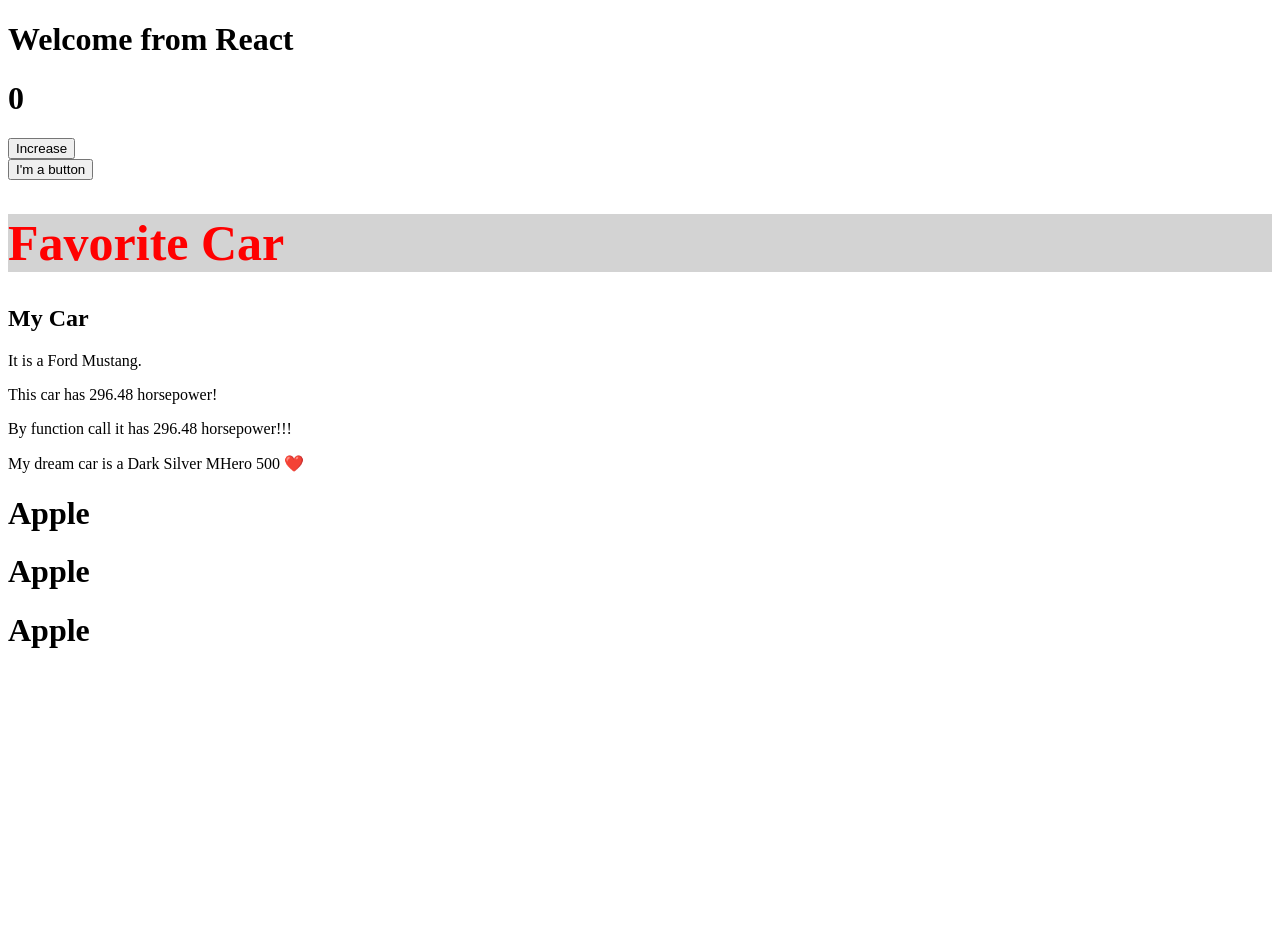
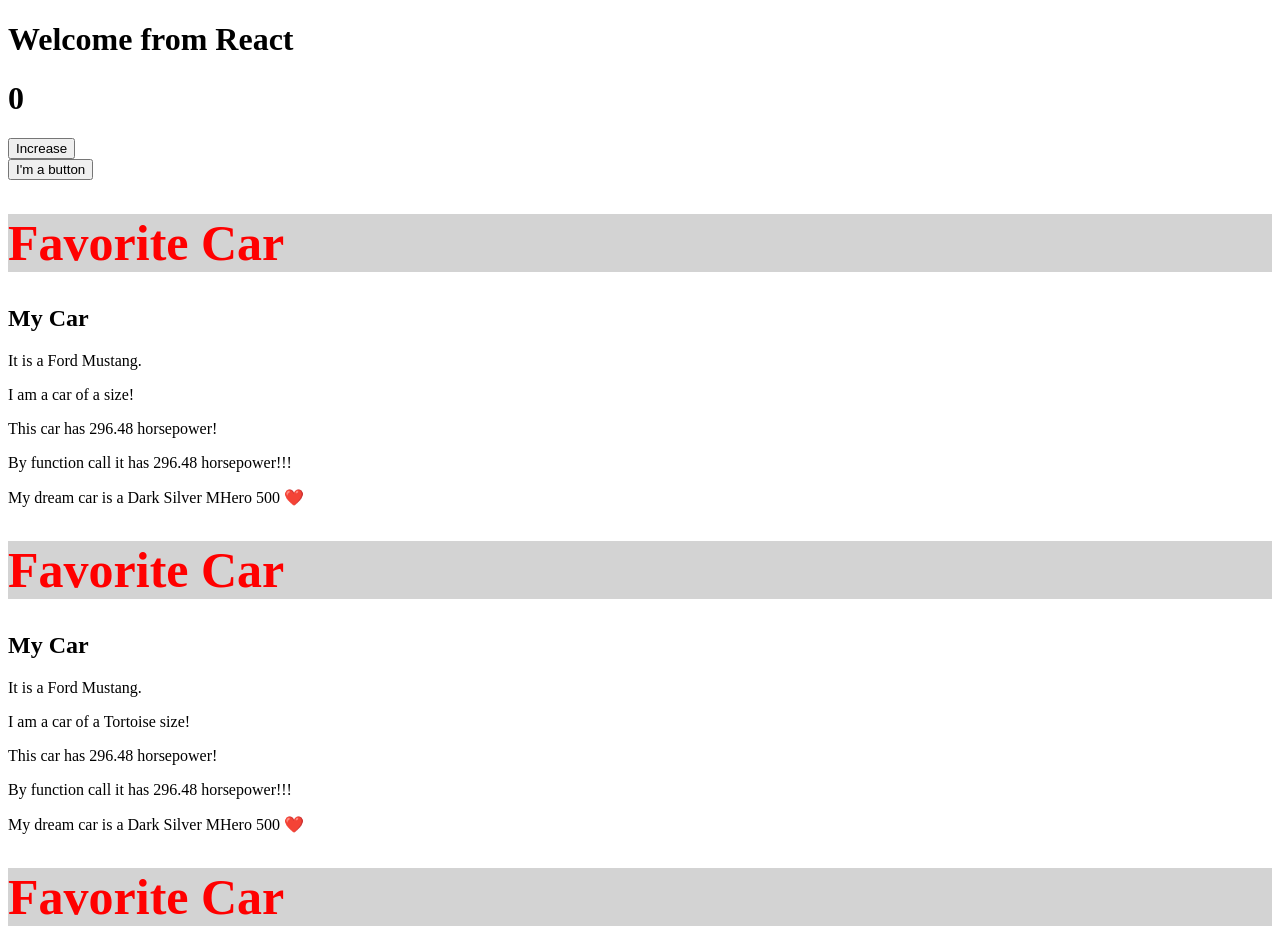
Before and after one commit to cynthia-stac/react-course, a React (Vite) app: page / in a window 1280 px wide. Shown: the top 952 px of the page. Before the commit the page ends 800 px from the top, so only its background shows below. Built offline with nearby package versions, Linux system fonts and the light colour scheme.

Commit message:
Add the functionality of props

```diff
--- a/src/App.jsx
+++ b/src/App.jsx
@@ -7,6 +7,8 @@ export default function App() {
       <Counter />
       <MyButton />
       <Car />
+      <Car size ="Tortoise" />
+      <Car size = "Cow" />
       <Fruit />
       <Fruit />
       <Fruit />
@@ -34,7 +36,7 @@ export function Counter() {
   );
 }
 
-export function Car() {
+export function Car(props) {
   const brand = "Ford"
   const model = "Mustang"
   function kwToHp(kw){
@@ -56,6 +58,7 @@ export function Car() {
       <h1 style={myStyles} >Favorite Car</h1>
       <h2 className="myClass">My Car</h2>
       <p className={x}>It is a {brand} {model}.</p>
+      <p>I am a car of a {props.size} size!</p>
       <p>This car has {218 * 1.36} horsepower!</p>
       <p>By function call it has {kwToHp(218)} horsepower!!!</p>
       <p>My dream car is a {myobj.color}  {myobj.name} {myobj.model} ❤️ </p>
```
